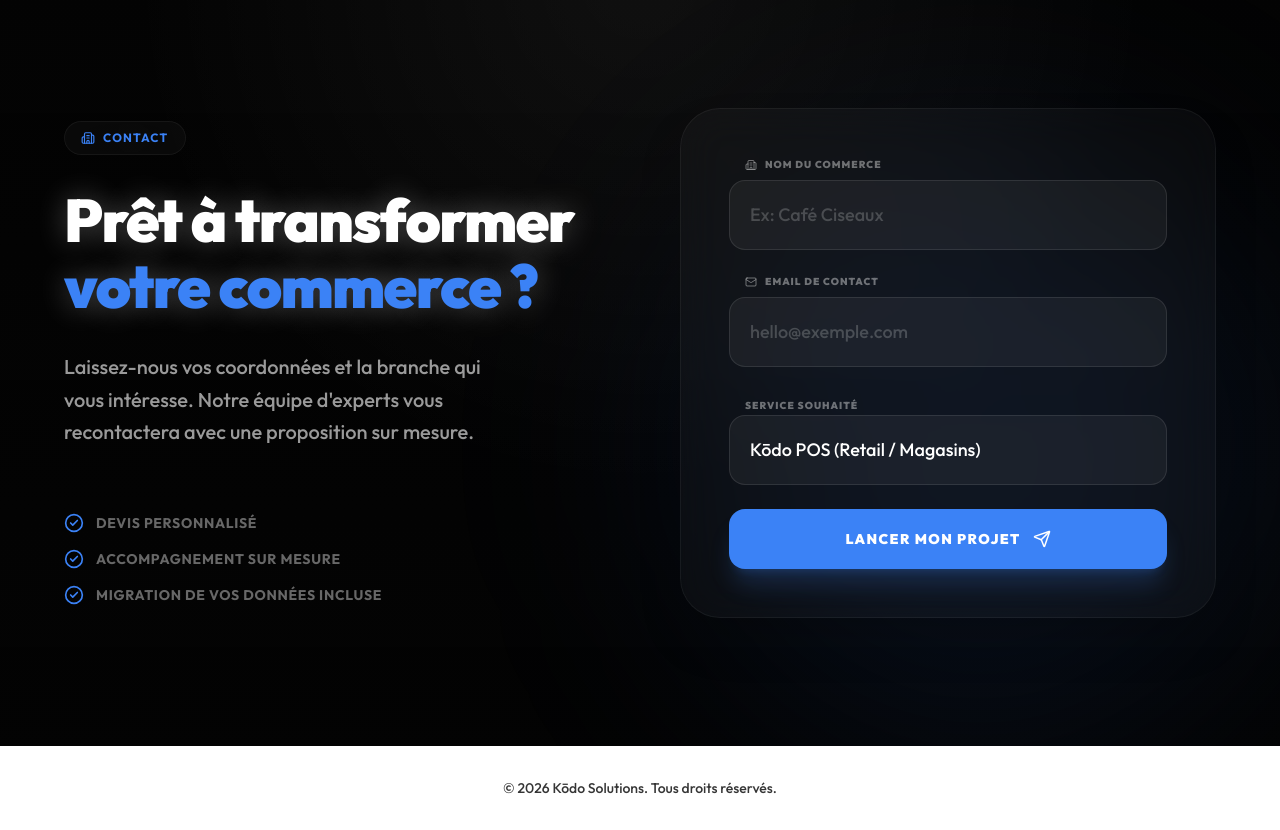
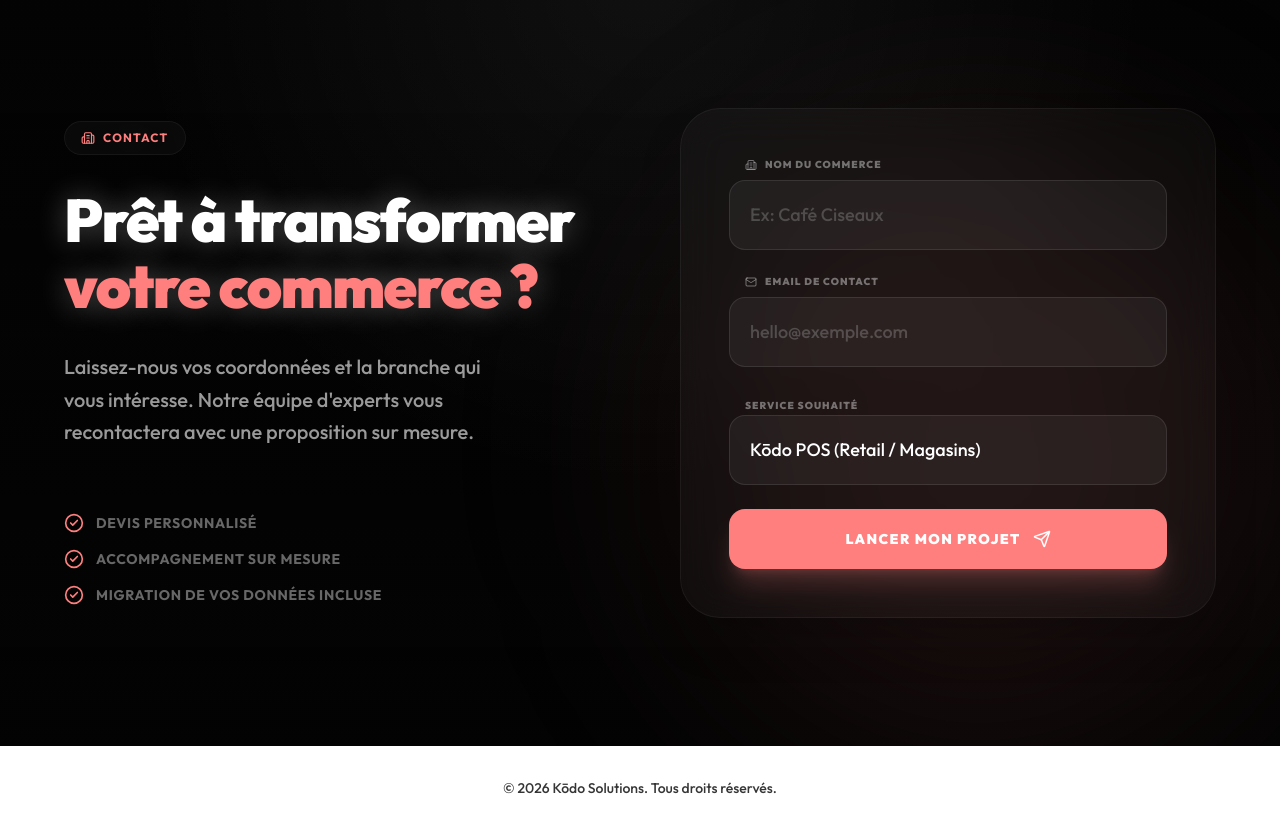
Before and after one commit to rulmontkiama/Kodo-Ecosystem, a Next.js app: page / in a window 1280 px wide. Shown: the part 820-1650 px from the top of the page. Built offline with nearby package versions, Linux system fonts and the light colour scheme.

Commit message:
style: strict Kōdo Coral DA enforcement

```diff
--- a/src/app/globals.css
+++ b/src/app/globals.css
@@ -6,8 +6,8 @@
   --color-foreground: #ffffff;
   --color-primary: #ffffff;
   --color-primary-dark: #e0e0e0;
-  --color-accent: #3b82f6;
-  --color-accent-glow: rgba(59, 130, 246, 0.5);
+  --color-accent: #FF7F7F;
+  --color-accent-glow: rgba(255, 127, 127, 0.5);
   --color-surface: #0a0a0a;
   --color-surface-variant: #121212;
   --color-outline: #262626;
--- a/src/components/ContactForm.tsx
+++ b/src/components/ContactForm.tsx
@@ -136,7 +136,7 @@
             variants={itemVariants}
             type="submit"
             disabled={isSubmitting}
-            className={`w-full flex justify-center items-center gap-3 bg-accent text-white py-5 mt-4 rounded-2xl font-black uppercase tracking-widest shadow-xl shadow-accent/20 transition-all text-sm ${isSubmitting ? 'opacity-70 cursor-not-allowed scale-95' : 'hover:bg-blue-600 hover:-translate-y-1 hover:shadow-accent/40'}`}
+            className={`w-full flex justify-center items-center gap-3 bg-accent text-white py-5 mt-4 rounded-2xl font-black uppercase tracking-widest shadow-xl shadow-accent/20 transition-all text-sm ${isSubmitting ? 'opacity-70 cursor-not-allowed scale-95' : 'hover:opacity-90 hover:-translate-y-1 hover:shadow-accent/40'}`}
           >
             {isSubmitting ? 'Envoi en cours...' : 'Lancer mon projet'}
             {!isSubmitting && <Send size={18} />}
```
